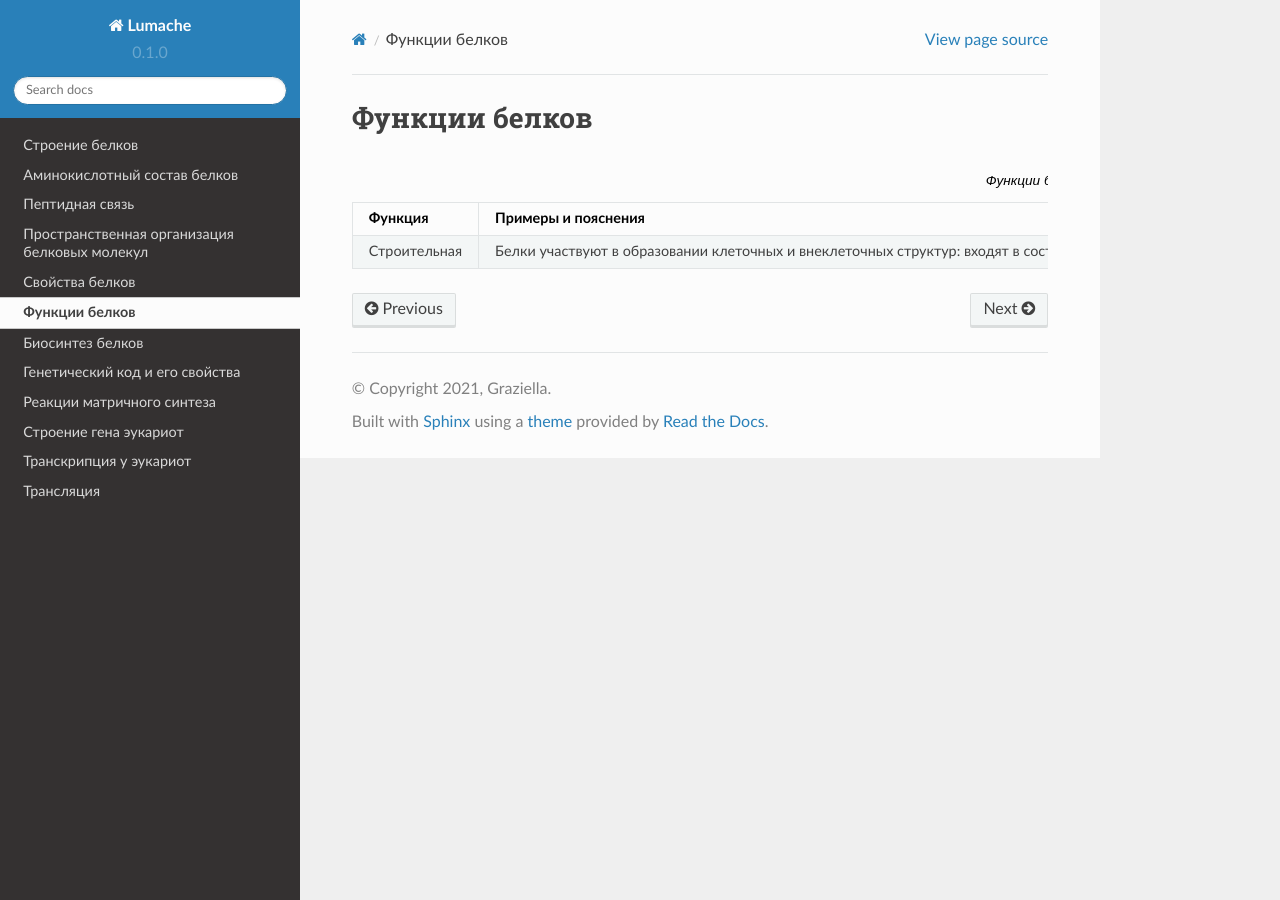
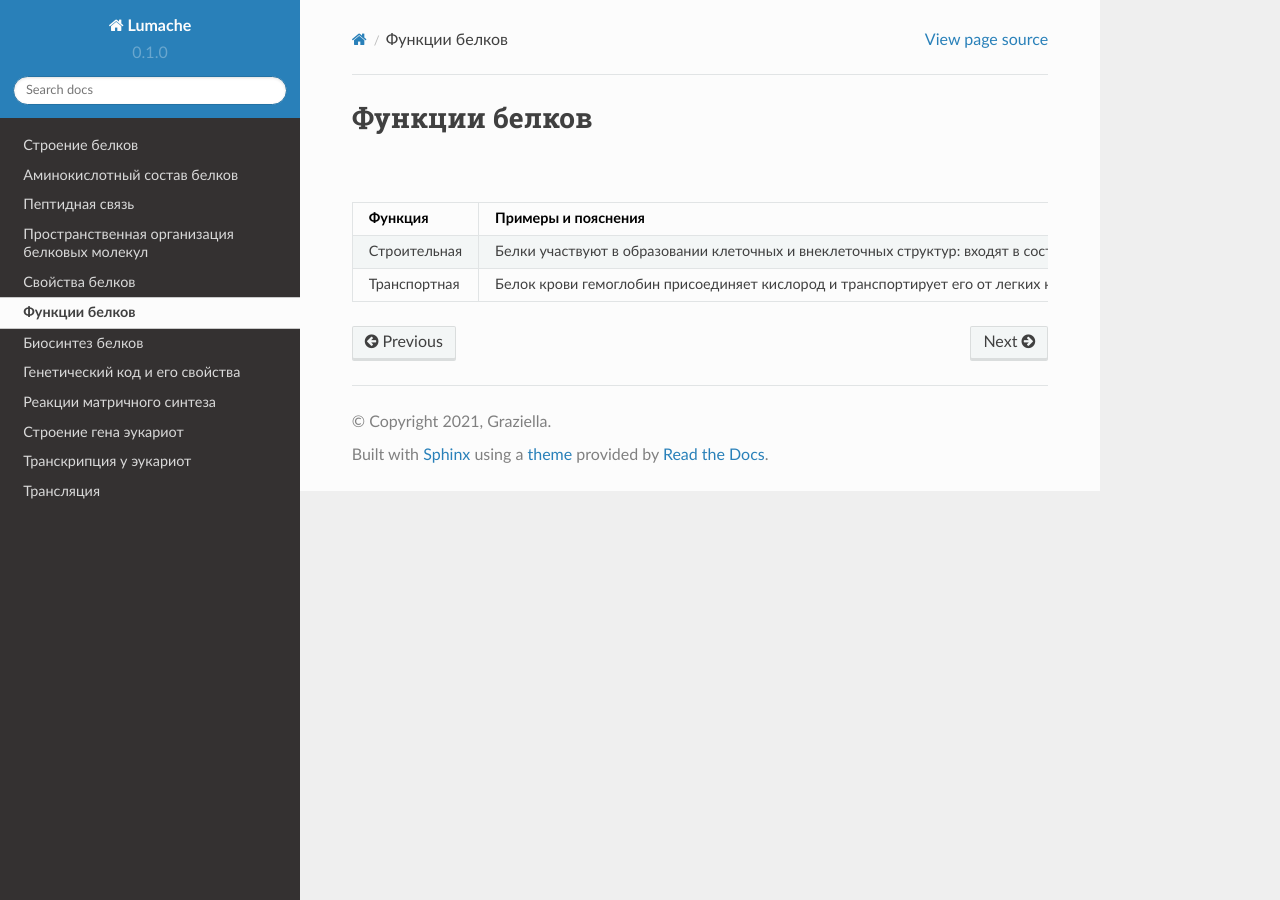
Before and after one commit to neptune2021/test_documentation, a Sphinx documentation site: the page built from docs/source/06.rst, in a window 1280 px wide. Built offline with Sphinx 7.4.7 and the Read the Docs theme 2.0.0, drawn with Linux system fonts in a browser that asks for light colours.

Commit message:
Update 06.rst

```diff
--- a/docs/source/06.rst
+++ b/docs/source/06.rst
@@ -9,3 +9,5 @@
      - Примеры и пояснения
    * - Строительная
      - Белки участвуют в образовании клеточных и внеклеточных структур: входят в состав клеточных мембран (липопротеины, гликопротеины), волос (кератин), сухожилий (коллаген) и т.д.
+   * - Транспортная
+     - Белок крови гемоглобин присоединяет кислород и транспортирует его от легких ко всем тканям и органам, а от них в легкие переносит углекислый газ; в состав клеточных мембран входят особые белки, которые обеспечивают активный и строго избирательный перенос некоторых веществ и ионов из клетки во внешнюю среду и обратно.
```
